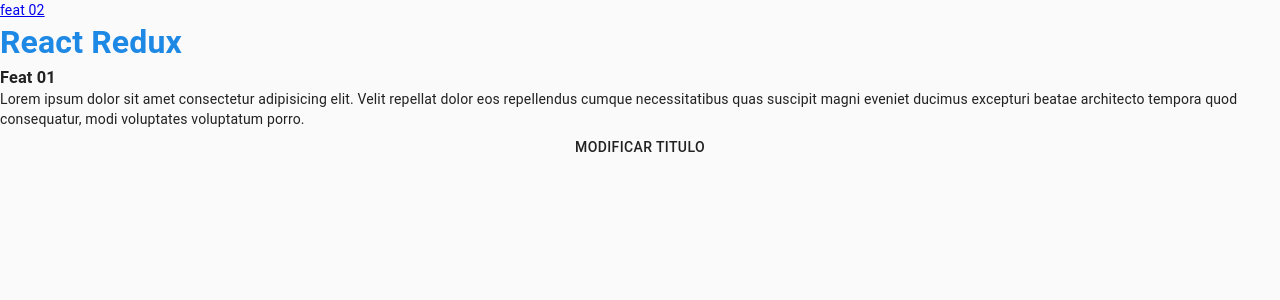
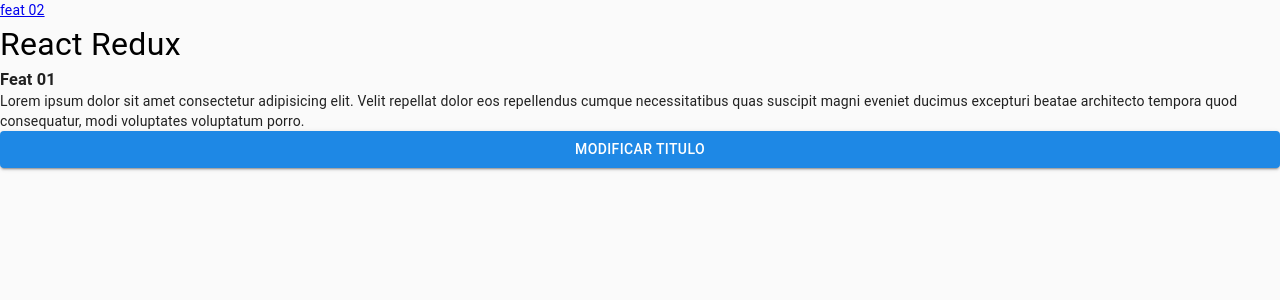
Before and after one commit to angelorubin/alurakut, a React (Create React App) app: page / in a window 1280 px wide. Shown: the top 300 px of the page. Built offline with nearby package versions, Linux system fonts and the light colour scheme.

Commit message:
Passando propriedades dos componentes do material-ui para os componentes com styled-components

```diff
--- a/src/features/feat-01/views/feat01-container.jsx
+++ b/src/features/feat-01/views/feat01-container.jsx
@@ -3,14 +3,13 @@
 import { useSelector, useDispatch } from "react-redux";
 import { Link } from "react-router-dom";
 import { useTheme } from "@material-ui/core/styles";
-import * as C from "shared/components/button";
+import { Button, Container } from "@material-ui/core";
 
 const Feat01 = () => {
   const { title } = useSelector((state) => state.feat01);
   const dispatch = useDispatch();
   const theme = useTheme();
   const { palette } = theme;
-  const { primary, secondary } = palette;
 
   const handleClick = (e) => {
     e.preventDefault();
@@ -22,11 +21,11 @@
   };
 
   return (
-    <S.Container>
+    <S.Container maxWidth="xl">
       <nav>
         <Link to="/feat02">feat 02</Link>
       </nav>
-      <S.Title color={primary.main}>{title}</S.Title>
+      <S.Title color={palette.common.black}>{title}</S.Title>
       <h3>Feat 01</h3>
       <p>
         Lorem ipsum dolor sit amet consectetur adipisicing elit. Velit repellat
@@ -34,14 +33,14 @@
         ducimus excepturi beatae architecto tempora quod consequatur, modi
         voluptates voluptatum porro.
       </p>
-      <C.Button
+      <Button
         variant="contained"
-        color={secondary.main}
+        color="primary"
         type="button"
         onClick={handleClick}
       >
         modificar titulo
-      </C.Button>
+      </Button>
     </S.Container>
   );
 };
--- a/src/features/feat-01/views/feat01-styles.js
+++ b/src/features/feat-01/views/feat01-styles.js
@@ -1,13 +1,24 @@
-import styled from "styled-components";
+import styled, { css } from "styled-components";
+import {
+  Container as MuiContainer,
+  Typography as MuiTypography,
+} from "@material-ui/core";
 
-export const Container = styled.div`
-  display: flex;
-  flex-direction: column;
-  background-color: var(--secondary-color);
-  height: 20vh;
+export const Container = styled(MuiContainer).attrs(({ maxWidth }) => ({
+  maxWidth: maxWidth ? maxWidth : "xs",
+}))`
+  ${() => css`
+    margin: 0;
+    padding: 0;
+    display: flex;
+    flex-direction: column;
+    justify-content: center;
+  `}
 `;
 
-export const Title = styled.h1`
-  color: ${({ color }) => (color ? color : "")};
+export const Title = styled(MuiTypography).attrs(({ color }) => ({
+  color: color ? color.toString() : "#000",
+}))`
+  color: ${({ color }) => (color ? color : "error")};
   font-size: 2rem;
 `;
--- a/src/shared/components/button/index.js
+++ b/src/shared/components/button/index.js
@@ -1,6 +1,6 @@
 import React from "react";
 import * as S from "./styles";
 
-export const Button = ({ children }) => {
-  return <S.BaseButton>{children}</S.BaseButton>;
+export const Button = (props) => {
+  return <S.BaseButton {...props}>{props.children}</S.BaseButton>;
 };
--- /dev/null
+++ b/src/shared/components/container/index.js
@@ -0,0 +1,6 @@
+import React from "react";
+import * as S from "./styles";
+
+export const Container = (props) => {
+  return <S.Container {...props}>{props.children}</S.Container>;
+};
--- /dev/null
+++ b/src/shared/components/container/styles.js
@@ -0,0 +1,4 @@
+import styled from "styled-components";
+import { MUIContainer } from "@material-ui/core";
+
+export const Container = styled(MUIContainer)``;
```
